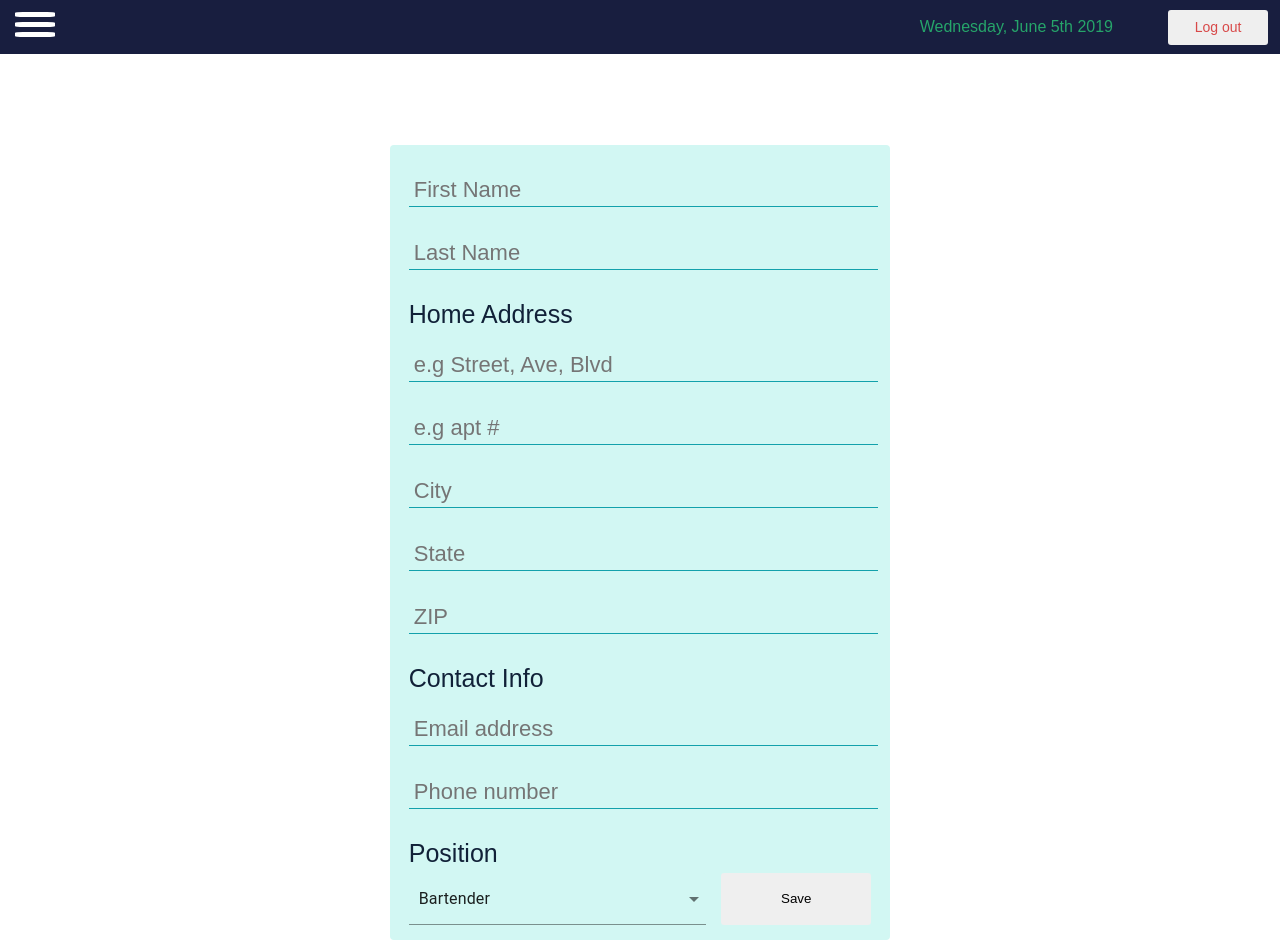
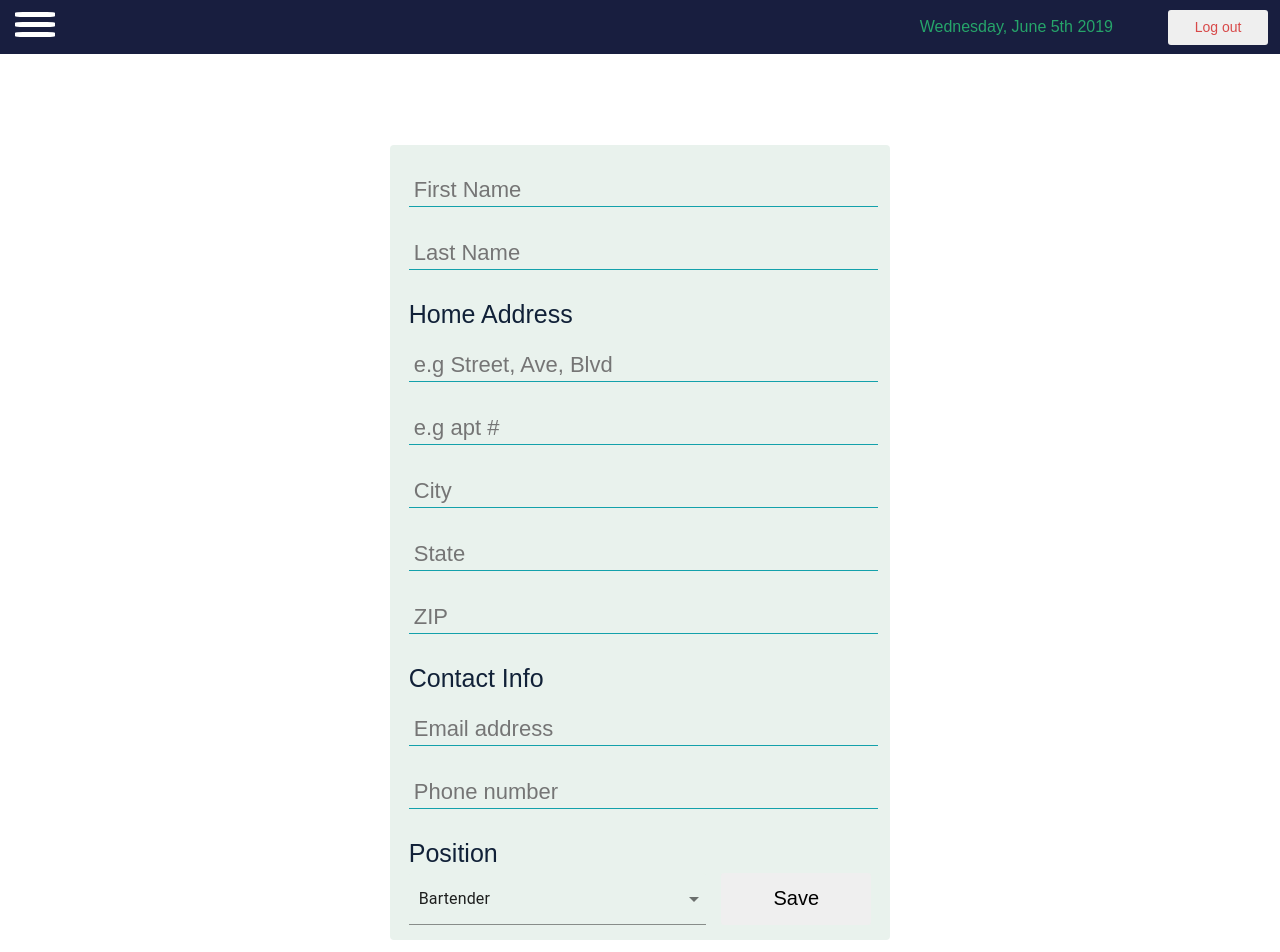
Before and after one commit to yh2n/shift-client, a React (Create React App) app: page /my_account/1 in a window 1280 px wide. Shown: the top 952 px of the page. Built offline with nearby package versions, Linux system fonts and the light colour scheme; no server answers.

Commit message:
Change fieldset background color

```diff
--- a/src/App.css
+++ b/src/App.css
@@ -23,7 +23,7 @@ input:hover {
 	cursor: text;
 }
 input {
-	background: #D2F7F3;
+	background: #E9F2ED;
 	font-weight: 150;
 	border-top: none;
 	border-right: none;
@@ -34,15 +34,14 @@ input {
 
 
 fieldset {
-	background: #D2F7F3;
+	background: #E9F2ED;
 	font-size: 25px;
 	border: none;
 	color: #112138;
 }
 
 input::placeholder {
-	/* color: #A7ADAD; */
-	background: #D2F7F3
+	background: #E9F2ED;
 }
 
 
--- a/src/components/EmployeeInfoForm.css
+++ b/src/components/EmployeeInfoForm.css
@@ -41,10 +41,11 @@
 }
 
 .select-save-div > .MuiInputBase-root.MuiInput-root.MuiInput-underline {
-	background: #D2F7F3;
+	background: #E9F2ED;
 }
 .update_btn {
 	width: 150px;
+	font-size: 20px;
 }
 
 .update-btn:hover {
```
